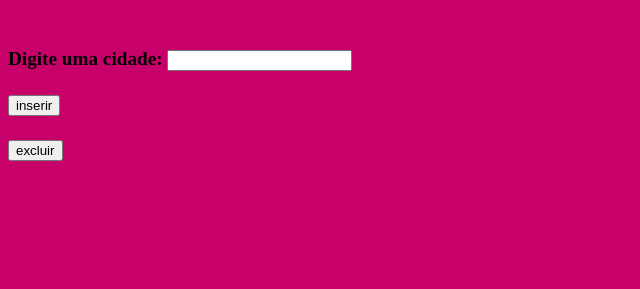
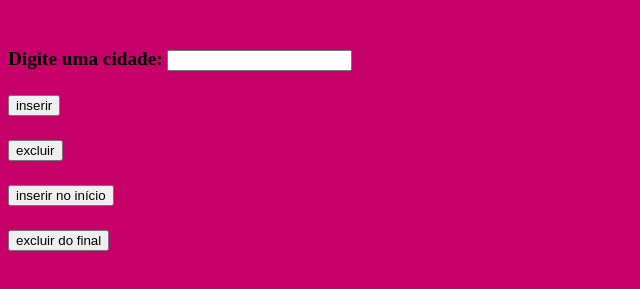
Before and after one commit to MariaC-GG/Array_string_2, a plain HTML site: page index.html in a window 1280 px wide. Shown: the part 91-380 px from the top of the page, without its empty margins (0-640 px from the left). Drawn offline with Linux system fonts and the light colour scheme.

Commit message:
atualização dois pontom zero

```diff
--- a/index.html
+++ b/index.html
@@ -17,8 +17,11 @@
     <button onclick="inserir()">inserir</button>
     <br><br>
     <button onclick="excluir()">excluir</button>
-    <br>
-    <br>
+    <br><br>
+    <button onclick="insert_inicio()">inserir no início</button>
+    <br><br>
+    <button ondblclick="excluir_inicio()">excluir do final</button>
+    <br><br>
     <div id="res"></div>
 
 </body>
--- a/vetor.js
+++ b/vetor.js
@@ -8,8 +8,21 @@ function inserir(){
     res.innerHTML = valor_cidade
 }
 
-function excluir(){
-    valor_cidade.pop(cidade)
+function insert_inicio(){
+    let cidade = document.getElementById('cidade').value
+    valor_cidade.unshift(cidade)
     console.log(valor_cidade)
     res.innerHTML = valor_cidade
 }
+
+function excluir(){
+    valor_cidade.pop()
+    console.log(valor_cidade)
+    res.innerHTML = valor_cidade
+}
+
+function excluir_inicio(){
+    valor_cidade.shift()
+    console.log(valor_cidade)
+    res.innerHTML = valor_cidade
+}
```
